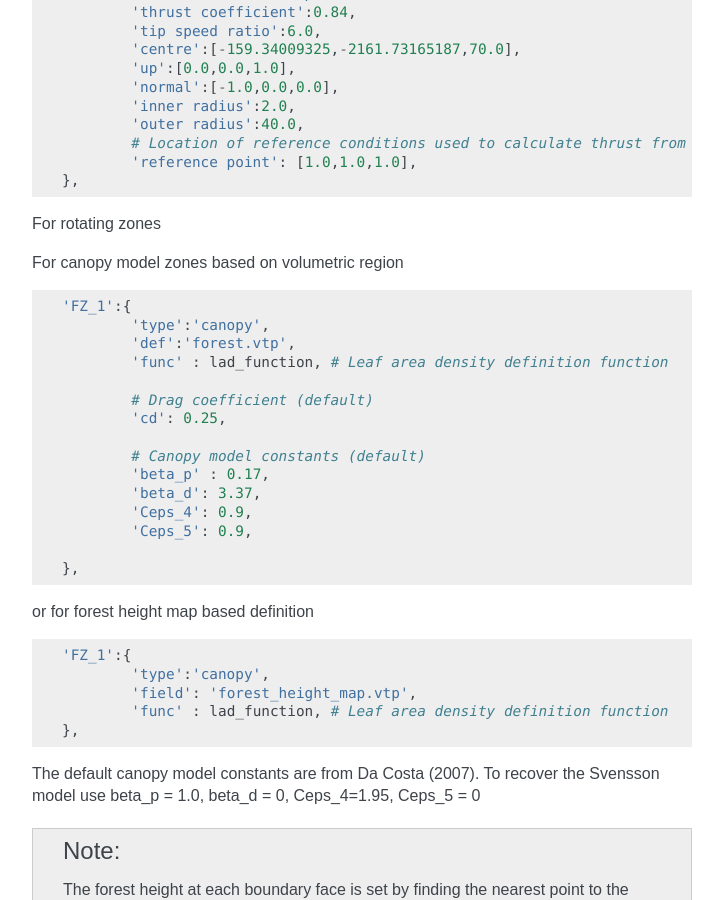
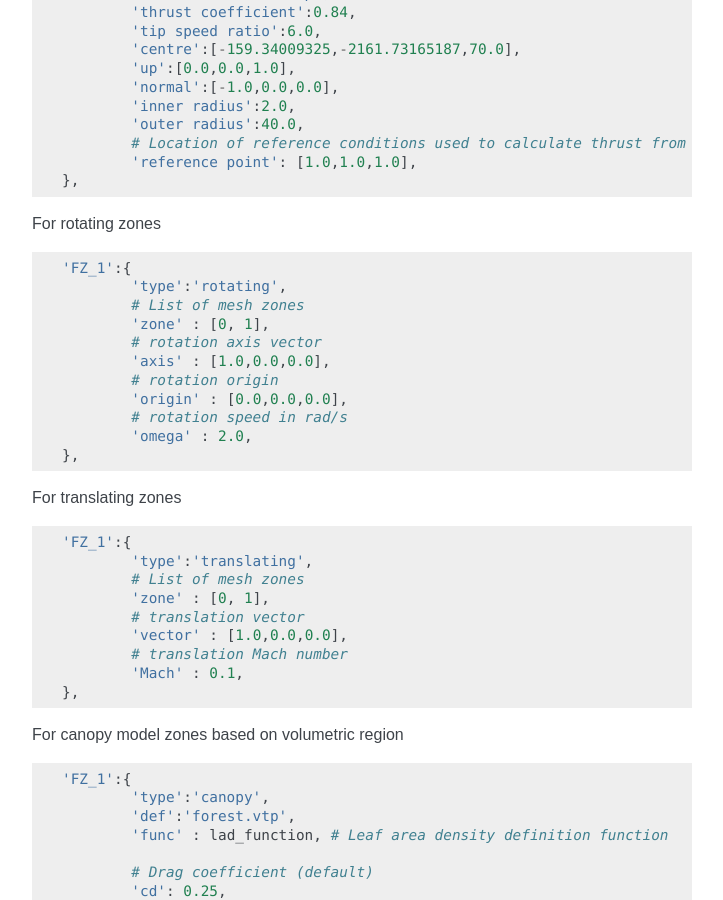
Before and after one commit to zCFD/zCFDguide, a Sphinx documentation site: the page built from docs/source/control-dict.rst, in a window 1280 px wide and 900 px high, scrolled down 15010 px. Shown: the whole window, without its empty margins (388-1111 px from the left). Built offline with Sphinx 7.4.7, drawn with Linux system fonts in a browser that asks for light colours.

Commit message:
Added documentation for rotating and translating zones

```diff
--- a/docs/source/control-dict.rst
+++ b/docs/source/control-dict.rst
@@ -825,6 +825,33 @@ For actuator disk zones
 
 For rotating zones
 
+.. code-block:: python
+
+    'FZ_1':{
+            'type':'rotating',
+            # List of mesh zones
+            'zone' : [0, 1],
+            # rotation axis vector
+            'axis' : [1.0,0.0,0.0],
+            # rotation origin
+            'origin' : [0.0,0.0,0.0],
+            # rotation speed in rad/s
+            'omega' : 2.0,
+    },
+
+For translating zones
+
+.. code-block:: python
+
+    'FZ_1':{
+            'type':'translating',
+            # List of mesh zones
+            'zone' : [0, 1],
+            # translation vector
+            'vector' : [1.0,0.0,0.0],
+            # translation Mach number
+            'Mach' : 0.1,
+    },
 
 For canopy model zones based on volumetric region
 
```
